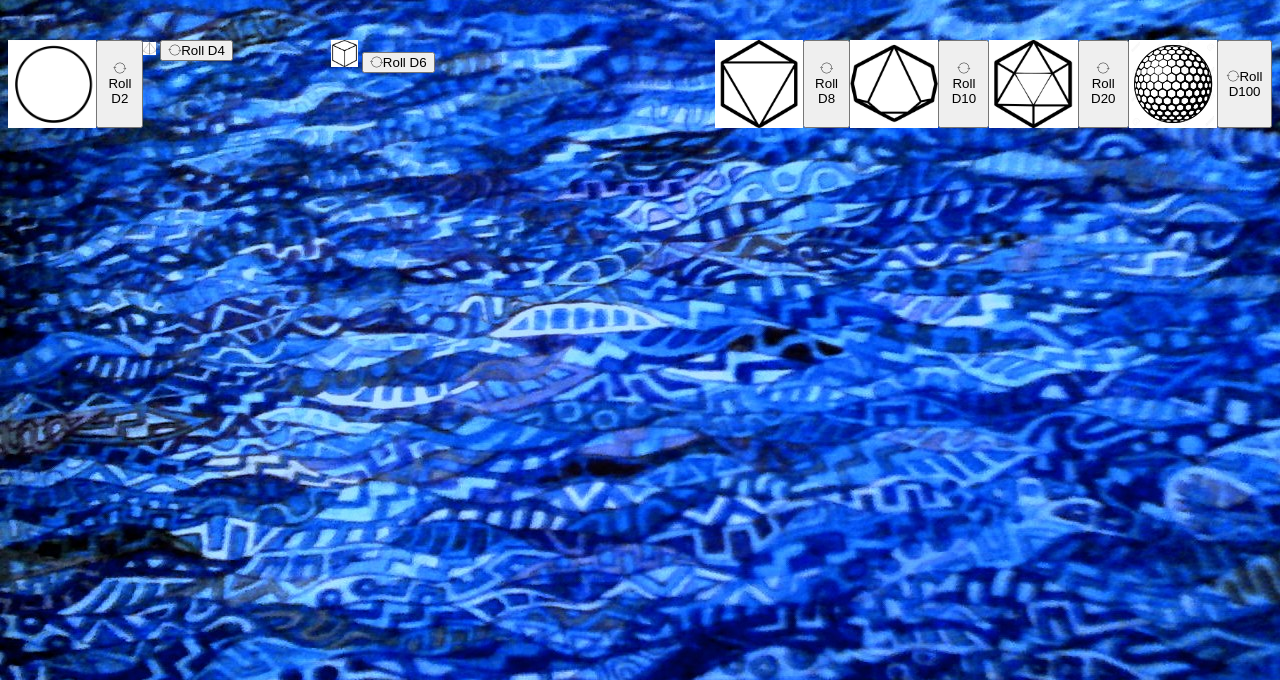
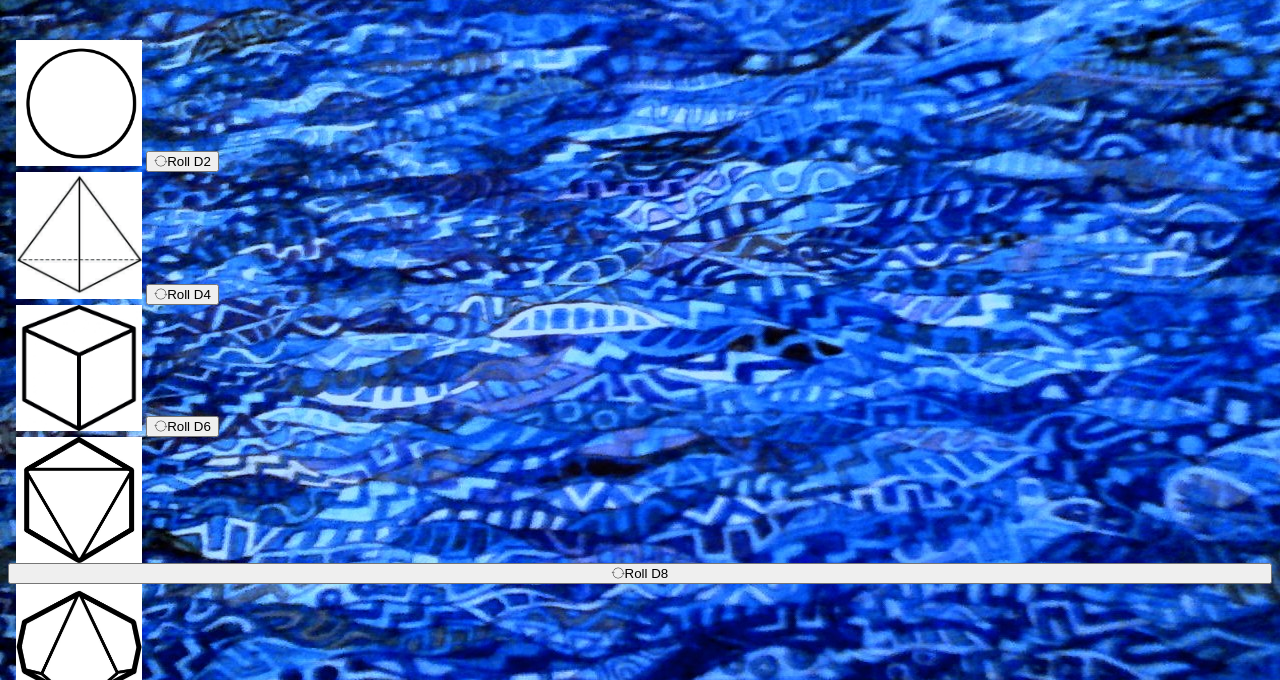
Before and after one commit to Safenorsound/DnD-Dice-App, a plain HTML site: page index.html in a window 1280 px wide. Shown: the part 120-800 px from the top of the page. Drawn offline with nearby package versions, Linux system fonts and the light colour scheme.

Commit message:
remove D100

```diff
--- a/index.html
+++ b/index.html
@@ -16,7 +16,7 @@
     <h1>Dungeons and Dragons Dice</h1>
 
 
-    <section class = 'dice-container'
+    <section class = 'dice-container'>
             <div class="d2">
                 <img src="images/D2.png" alt="D2" />
                 <button class="btn-roll"><i class="ion-ios-loop"></i>Roll D2</button>
--- a/style.css
+++ b/style.css
@@ -5,12 +5,14 @@ h1 {
 }
 
 img {
-  height: auto;
-  width: 7%;
+  /* height: ; */
+  width: 10%;
+  margin-left: 0.5rem;
 }
 
 section.dice-container {
-  display: flex;
+  display: grid;
+  justify-content: space-evenly;
 }
 
 body {
```
Also changed, not shown: images/D100.png (deleted).
